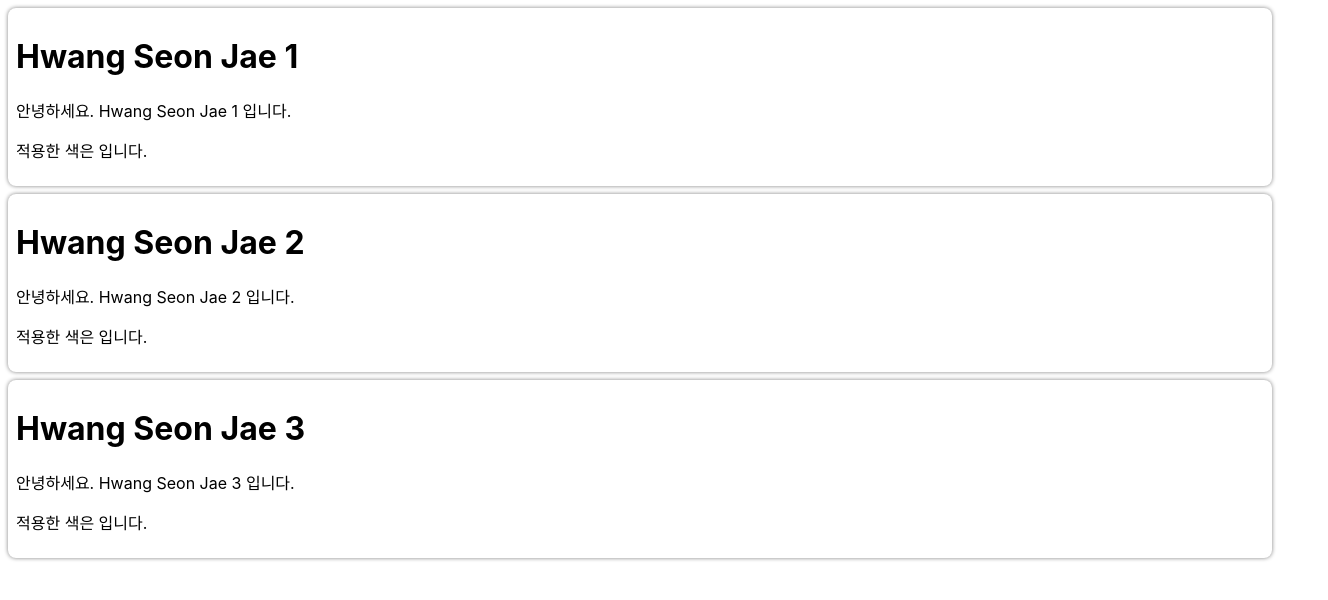
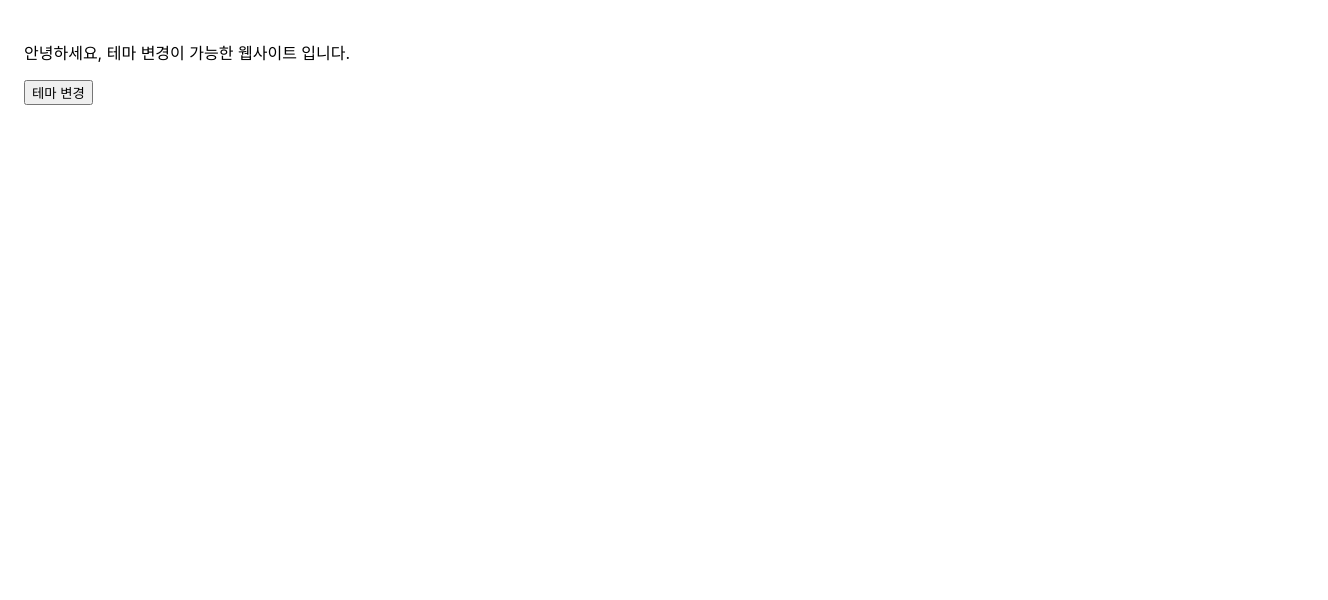
Before and after one commit to hwj309/Inflearn_React, a React (Create React App) app: page / in a window 1280 px wide. Shown: the top 600 px of the page, 1328 px wide, since content can reach past the window. Built offline with nearby package versions, Linux system fonts and the light colour scheme.

Commit message:
chapter_14,15 Commit

```diff
--- a/package.json
+++ b/package.json
@@ -8,7 +8,8 @@
     "@testing-library/user-event": "^13.5.0",
     "react": "^18.3.1",
     "react-dom": "^18.3.1",
-    "react-scripts": "5.0.1",
+    "react-scripts": "^3.0.1",
+    "styled-components": "^6.1.12",
     "web-vitals": "^2.1.4"
   },
   "scripts": {
--- /dev/null
+++ b/src/chapter_14/DarkOrLight.jsx
@@ -0,0 +1,23 @@
+import { useState, useCallback } from "react";
+import ThemeContext from "./ThemeContext";
+import MainContext from "./MainContent";
+
+function DarkOrLight(props) {
+    const [theme, setTheme] = useState("light");
+
+    const toggleTheme = useCallback(() => {
+        if(theme == "light") {
+            setTheme("dark");
+        } else if (theme == "dark") {
+            setTheme("light");
+        }
+    }, [theme]);
+
+    return (
+        <ThemeContext.Provider value={{ theme, toggleTheme }}>
+            <MainContext />
+        </ThemeContext.Provider>
+    );
+}
+
+export default DarkOrLight;
--- /dev/null
+++ b/src/chapter_14/MainContent.jsx
@@ -0,0 +1,23 @@
+import { useContext } from "react";
+import ThemeContext from "./ThemeContext";
+
+function MainContext(props) {
+    const { theme, toggleTheme } = useContext(ThemeContext);
+
+    return (
+        <div
+            style={{
+                width: "100vw",
+                height: "100vh",
+                padding: "1.5rem",
+                backgroundColor: theme == "light" ? "white" : "black",
+                color: theme == "light" ? "black" : "white",
+            }}
+        >
+            <p>안녕하세요, 테마 변경이 가능한 웹사이트 입니다.</p>
+            <button onClick={toggleTheme}>테마 변경</button>
+        </div>
+    );
+}
+
+export default MainContext;
--- /dev/null
+++ b/src/chapter_14/ThemeContext.jsx
@@ -0,0 +1,6 @@
+import React from "react";
+
+const ThemeContext = React.createContext();
+ThemeContext.displayName = "ThemeContext";
+
+export default ThemeContext;
--- /dev/null
+++ b/src/chapter_15/Test.jsx
@@ -0,0 +1,25 @@
+import React from "react";
+import styled from "styled-components";
+
+const Wrapper = styled.div`
+    padding: lem;
+    background: grey;
+`;
+
+const Title = styled.h1`
+    font-size: 1.5em;
+    color: white;
+    text-align: center;
+`;
+
+function Test(props) {
+    return(
+        <Wrapper>
+            <Title>
+                안녕, 리액트!
+            </Title>
+        </Wrapper>
+    )
+}
+
+export default Test;
--- a/src/index.js
+++ b/src/index.js
@@ -16,6 +16,8 @@
 import SignUp from './chapter_11/SignUp';
 import Calculator from './chapter_12/Calculator';
 import ProfileCard from './chapter_13/ProfileCard';
+import DarkOrLight from './chapter_14/DarkOrLight';
+import Test from './chapter_15/test';
 
 const root = ReactDOM.createRoot(document.getElementById('root'));
 // [ chapter_03 ]
@@ -99,11 +101,25 @@
 // );
 
 // [ chapter_13 ]
+// root.render(
+//   <React.StrictMode>
+//     <ProfileCard />
+//   </React.StrictMode>
+// );
+
+// [ chapter_14 ]
 root.render(
   <React.StrictMode>
-    <ProfileCard />
+    <DarkOrLight />
   </React.StrictMode>
 );
+
+// [ chapter_15 ]
+// root.render(
+//   <React.StrictMode>
+//     <Test />
+//   </React.StrictMode>
+// );
 
 // If you want to start measuring performance in your app, pass a function
 // to log results (for example: reportWebVitals(console.log))
```
Also changed, not shown: src/memo/12.Context.txt (added), src/memo/13.styled-components.txt (added), 1 other file (tests, documents, lock files or other folders).
